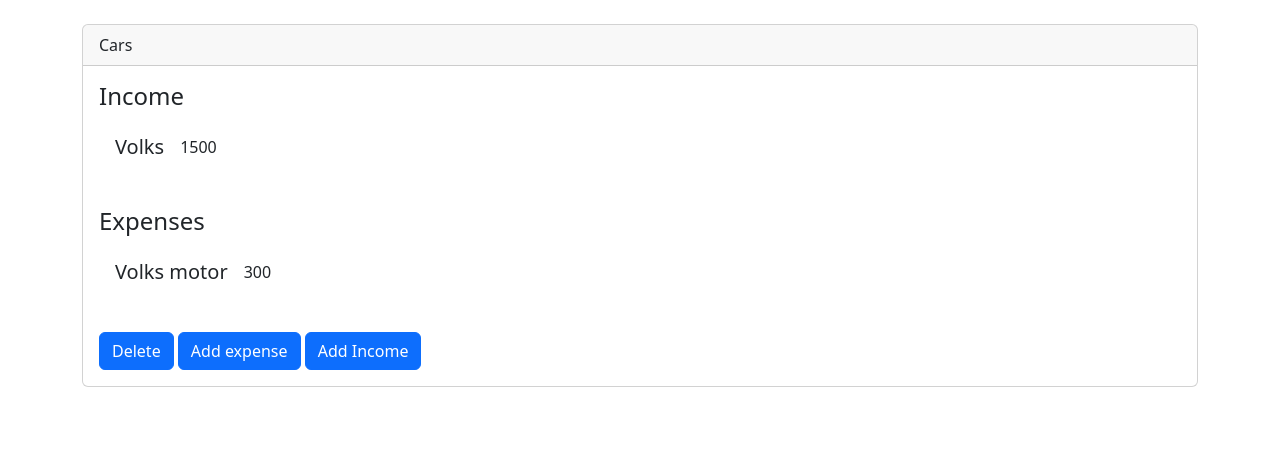
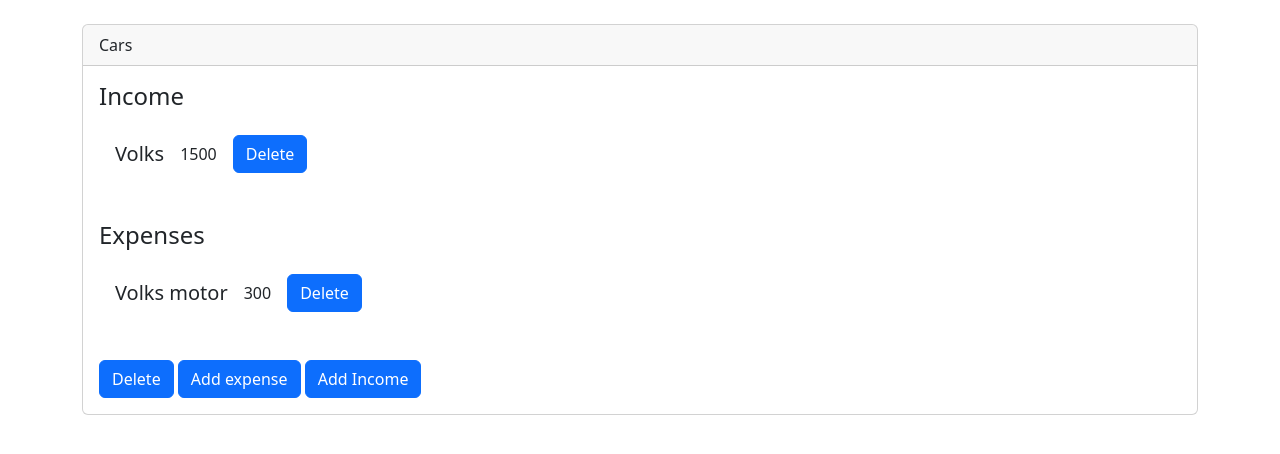
Before and after one commit to MuratGaytemirovv/monevance, a Django app: page /7/ in a window 1280 px wide. Shown: the part 56-510 px from the top of the page. Run offline with Django 4.2, Linux system fonts and the light colour scheme; data comes from the database, SQL or seed files in the repository; both versions use the stored data as it was after the commit.

Commit message:
delete income/expenses functionality

```diff
--- a/absa_expenses.txt
+++ b/absa_expenses.txt
@@ -1 +1 @@
-[{'id': 1, 'title': 'Analgin', 'category_id': 1, 'author_id': 1, 'total': 5}]
+[{'id': 2, 'title': 'Volks maintenantce', 'category_id': 7, 'author_id': 1, 'total': 200}, {'id': 3, 'title': 'Volks motor', 'category_id': 7, 'author_id': 1, 'total': 300}]
--- a/dashboard/urls.py
+++ b/dashboard/urls.py
@@ -9,6 +9,8 @@ from .views import (
     CategoryDeleteView,
     IncomeCreateView,
     ExpenseCreateView,
+    IncomeDeleteView,
+    ExpenseDeleteView,
 )
 
 urlpatterns = [
@@ -20,4 +22,8 @@ urlpatterns = [
     path("add_expense/", ExpenseCreateView.as_view(), name="add_expense"),
     path("<pk>/", CategoryDetailView.as_view(), name="category_detail"),
     path("<pk>/delete", CategoryDeleteView.as_view(), name="category_delete_view"),
+    path("<pk>/delete_income", IncomeDeleteView.as_view(), name="income_delete_view"),
+    path(
+        "<pk>/delete_expense", ExpenseDeleteView.as_view(), name="expense_delete_view"
+    ),
 ]
--- a/dashboard/views.py
+++ b/dashboard/views.py
@@ -58,8 +58,22 @@ class CategoryCreateView(CreateView):
 
 class CategoryDeleteView(DeleteView):
     model = Category
-    template_name = "dashboard/confirm_delete_category.html"
+    template_name = "dashboard/confirm_delete.html"
     fields = ("title",)
+    success_url = reverse_lazy("category_list")
+
+
+class IncomeDeleteView(DeleteView):
+    model = Income
+    template_name = "dashboard/confirm_delete.html"
+    fields = ("title", "category", "total")
+    success_url = reverse_lazy("category_list")
+
+
+class ExpenseDeleteView(DeleteView):
+    model = Expense
+    template_name = "dashboard/confirm_delete.html"
+    fields = ("title", "category", "total")
     success_url = reverse_lazy("category_list")
 
 
--- a/templates/dashboard/detail.html
+++ b/templates/dashboard/detail.html
@@ -16,7 +16,8 @@
         {% for income in  incomes %}
         <div class="card-body d-flex align-items-center">
             <h5 class="card-title mb-0">{{ income.title }}</h5>
-            <p class="card-text mb-0 ms-3"> {{ income.total }} </p>
+            <p class="card-text mb-0 ms-3 me-3"> {{ income.total }} </p>
+            <a href="{% url 'income_delete_view' pk=income.id %}" class="btn btn-primary">Delete</a>
         </div>
         {% endfor %}
 
@@ -26,7 +27,8 @@
         {% for expense in  expenses %}
         <div class="card-body d-flex align-items-center">
             <h5 class="card-title mb-0"> {{ expense.title }} </h5>
-            <p class="card-text mb-0 ms-3">{{ expense.total }}</p>
+            <p class="card-text mb-0 ms-3 me-3">{{ expense.total }}</p>
+            <a href="{% url 'expense_delete_view' pk=expense.id %}" class="btn btn-primary">Delete</a>
         </div>
 
         {% endfor %}
--- a/templates/dashboard/index.html
+++ b/templates/dashboard/index.html
@@ -18,5 +18,5 @@
 
     {% endfor %}
     <br><br>
-    <button>Download Report</button>
+    <a href="/download_report" class="btn btn-primary">Download report</a>
     {% endblock %}
```
Also changed, not shown: db.sqlite3, templates/dashboard/confirm_delete.html (renamed from templates/dashboard/confirm_delete_category.html).
